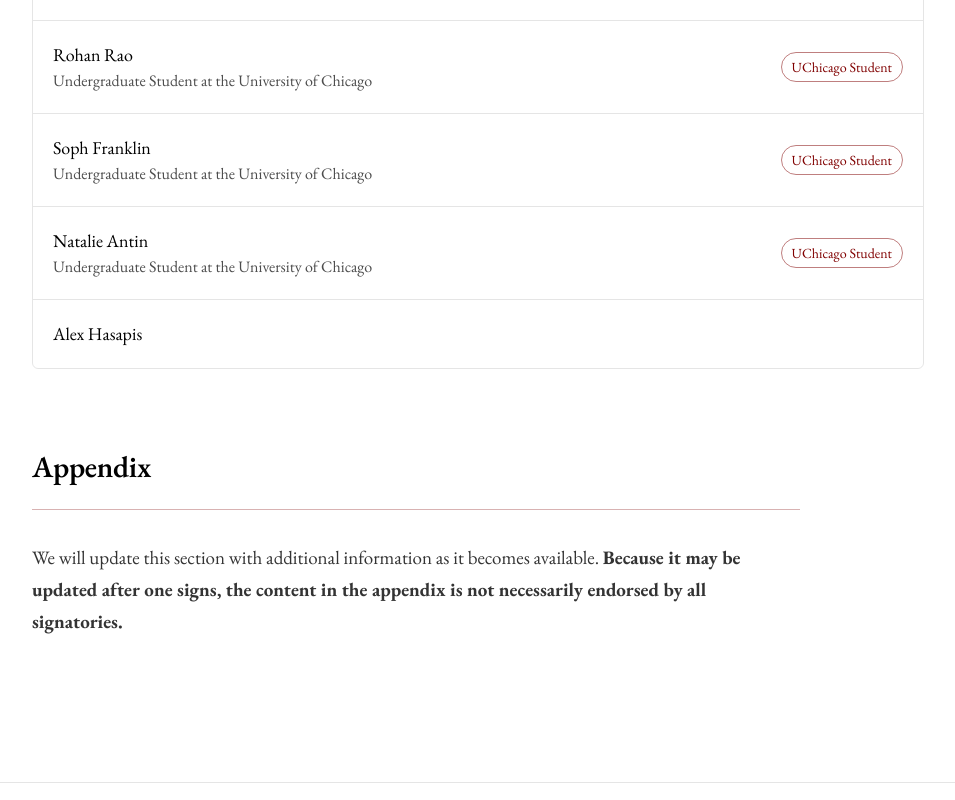
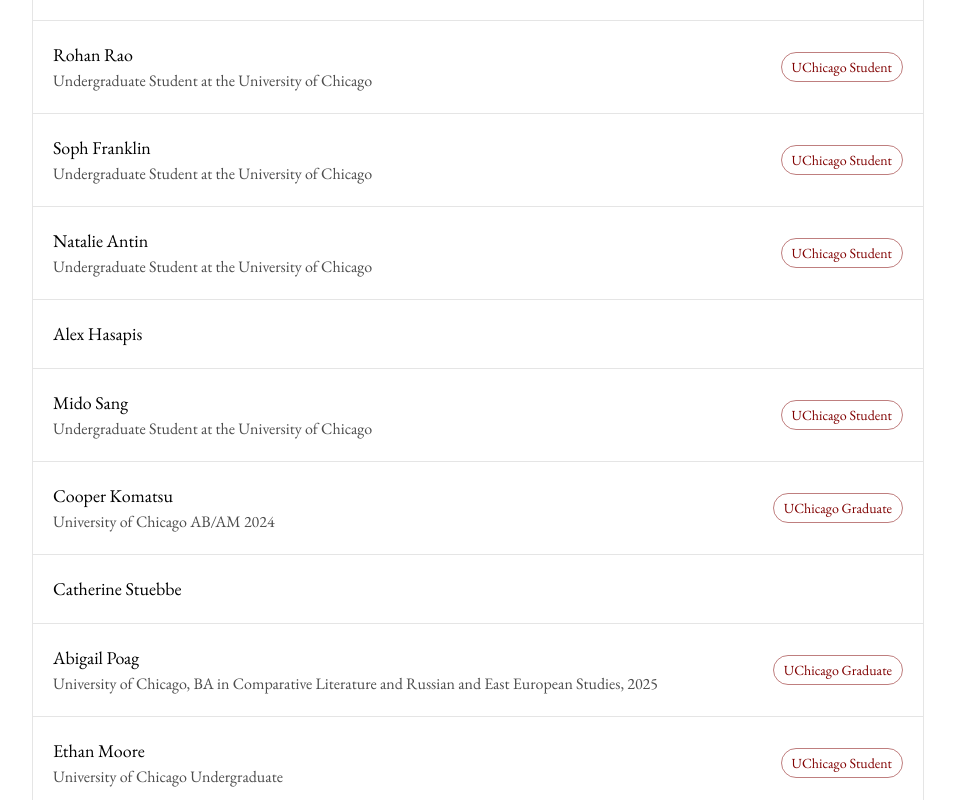
Before and after one commit to zroe1/uchicago-open-letter, a Next.js app: page / in a window 1280 px wide. Shown: the part 4790-5590 px from the top of the page, without its empty margins (316-1271 px from the left). Built offline with nearby package versions, Linux system fonts and the light colour scheme.

Commit message:
update sign

```diff
--- a/src/app/page.tsx
+++ b/src/app/page.tsx
@@ -491,6 +491,52 @@
                   name: "Alex Hasapis",
                   badge: null,
                 },
+                {
+                  name: "Mido Sang",
+                  title: "Undergraduate Student at the University of Chicago",
+                  badge: "UChicago Student",
+                  badgeType: "normal",
+                },
+                {
+                  name: "Cooper Komatsu",
+                  title: "University of Chicago AB/AM 2024",
+                  badge: "UChicago Graduate",
+                  badgeType: "normal",
+                },
+                {
+                  name: "Catherine Stuebbe",
+                  badge: null,
+                },
+                {
+                  name: "Abigail Poag",
+                  title:
+                    "University of Chicago, BA in Comparative Literature and Russian and East European Studies, 2025",
+                  badge: "UChicago Graduate",
+                  badgeType: "normal",
+                },
+                {
+                  name: "Ethan Moore",
+                  title: "University of Chicago Undergraduate",
+                  badge: "UChicago Student",
+                  badgeType: "normal",
+                },
+                {
+                  name: "Leon Gold",
+                  title: "University of Chicago, Physics and Geophysical Sciences, 2025",
+                  badge: "UChicago Graduate",
+                  badgeType: "normal",
+                },
+                {
+                  name: "Sophie [last name]",
+                  title: "Kings College London Alumni",
+                  badge: null,
+                },
+                {
+                  name: "Mia [last name]",
+                  title: "University of Chicago Undergraduate",
+                  badge: "UChicago Student",
+                  badgeType: "normal",
+                },
               ].map((p, idx) => (
                 <li key={idx} className="flex items-center justify-between p-4 md:p-5">
                   <div>
```
